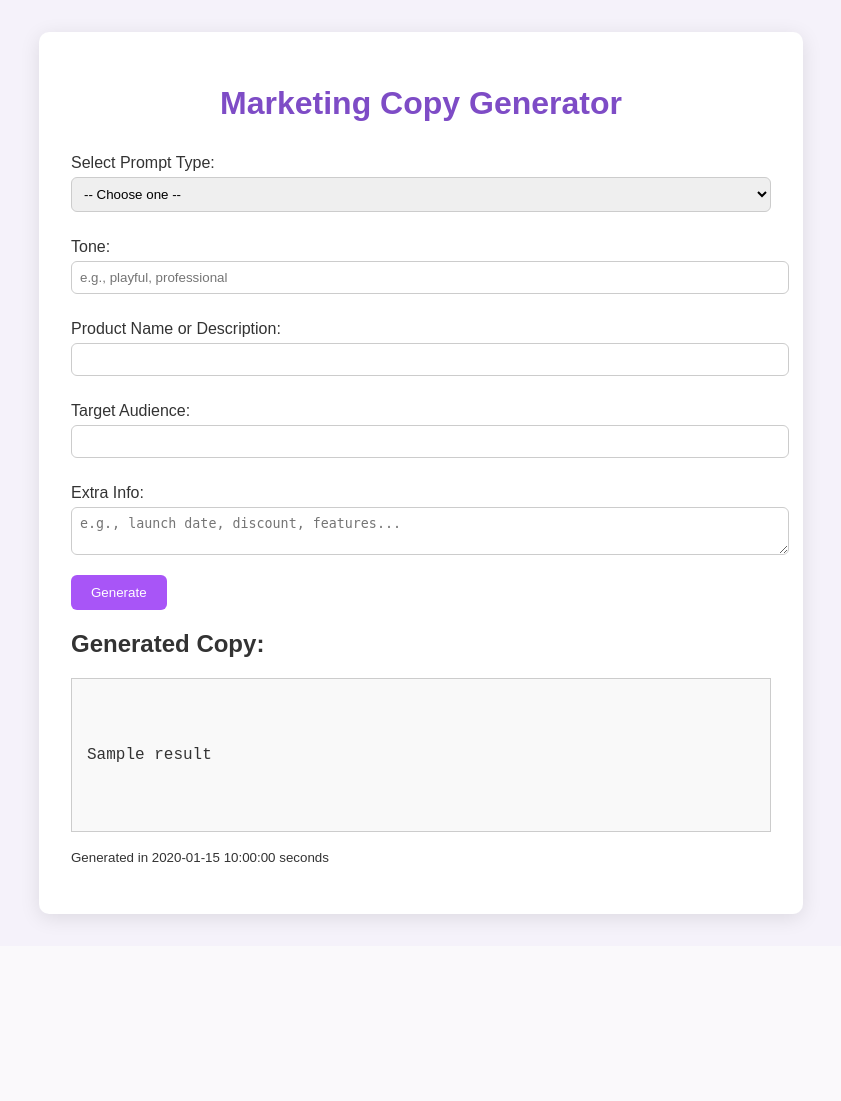
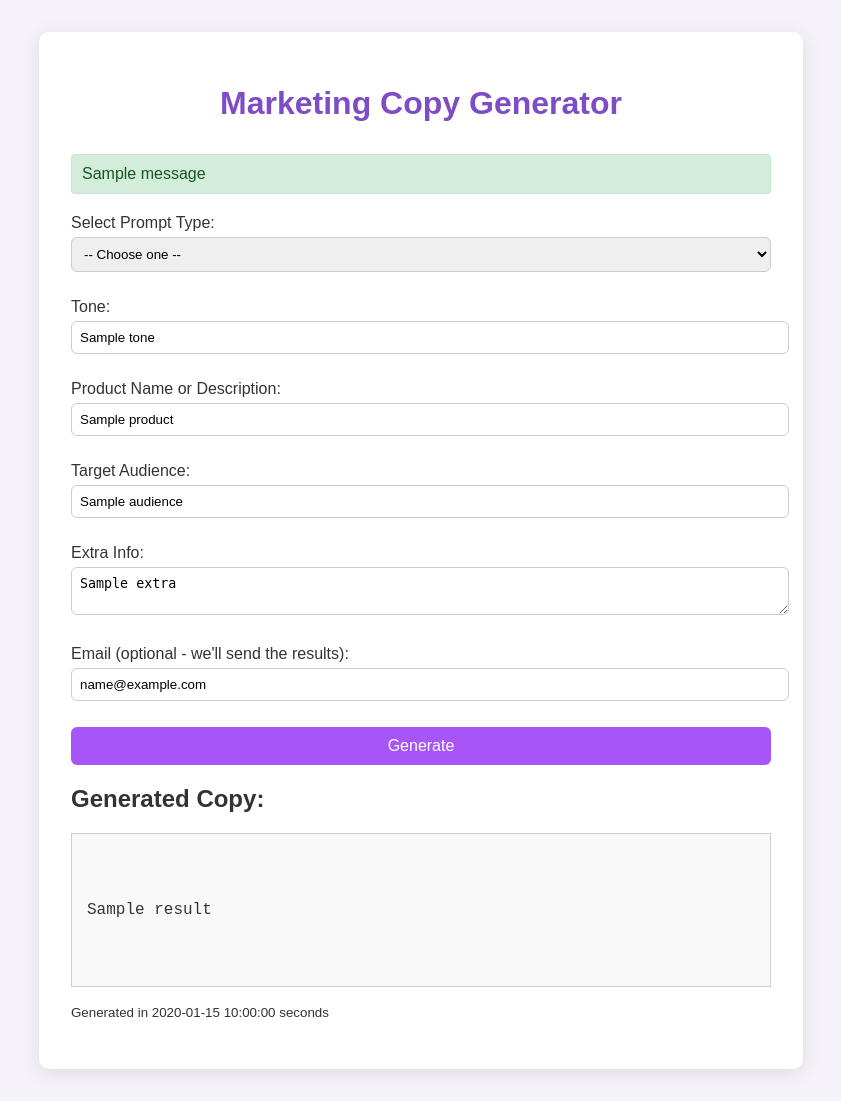
Before and after one commit to ThabisileMtshweni/Marketing-Generator, a Flask app: template templates/index.html in a window 1280 px wide. Shown: the whole page, without its empty margins (219-1060 px from the left). Before the commit the page ends 925 px from the top, so only its background shows below. Run offline with Flask 3, Linux system fonts and the light colour scheme; the template is opened without the code that fills it: most values are stand-ins (such as "Sample title", 1, 10 or a date in 2020); one stand-in notice (Sample message) is shown.

Commit message:
Initial commit

```diff
--- a/app.py
+++ b/app.py
@@ -1,19 +1,69 @@
-from flask import Flask, render_template, request
+from flask import Flask, render_template, request, flash
+from flask_mail import Mail, Message
 import cohere
 import json
 import time
 import os
+from dotenv import load_dotenv
+import smtplib
+import socket
+
+# Load environment variables
+load_dotenv()
 
 # Initialize Flask app
 app = Flask(__name__)
+app.secret_key = os.getenv('SECRET_KEY', 'your-secret-key-here')
 
-# Load Cohere API key
-COHERE_API_KEY = "YXTGgrimFknlWU4RDwfKjHYKuH2DD0pUnT6bu9EY"  # Replace this with your real Cohere API key
+# Configure Flask-Mail with more robust settings
+app.config.update(
+    MAIL_SERVER=os.getenv('MAIL_SERVER', 'smtp.gmail.com'),
+    MAIL_PORT=int(os.getenv('MAIL_PORT', 587)),
+    MAIL_USE_TLS=os.getenv('MAIL_USE_TLS', 'True') == 'True',
+    MAIL_USE_SSL=os.getenv('MAIL_USE_SSL', 'False') == 'True',
+    MAIL_USERNAME=os.getenv('MAIL_USERNAME'),
+    MAIL_PASSWORD=os.getenv('MAIL_PASSWORD'),
+    MAIL_DEFAULT_SENDER=os.getenv('MAIL_DEFAULT_SENDER'),
+    MAIL_TIMEOUT=30,  # Increased timeout
+    MAIL_DEBUG=True
+)
+
+mail = Mail(app)
+
+# Initialize Cohere client
+COHERE_API_KEY = os.getenv('COHERE_API_KEY', 'your-cohere-key')
 co = cohere.Client(COHERE_API_KEY)
 
 # Load prompt templates
 with open("prompts.json") as f:
     prompt_templates = json.load(f)
+
+def test_email_config():
+    """Test email configuration before starting server"""
+    with app.app_context():
+        try:
+            print("Testing email configuration...")
+            with mail.connect() as connection:
+                msg = Message(
+                    subject="Test Email from Marketing Generator",
+                    recipients=["test@example.com"],  # Replace with your test email
+                    body="This is a test email to verify configuration."
+                )
+                connection.send(msg)
+            print("✓ Email configuration is working!")
+            return True
+        except smtplib.SMTPAuthenticationError as e:
+            print(f"✗ Authentication failed: {e}")
+            print("Please verify your email username and password (app password for Gmail)")
+        except smtplib.SMTPServerDisconnected as e:
+            print(f"✗ Server disconnected: {e}")
+            print("Check your network connection and SMTP settings")
+        except socket.timeout as e:
+            print(f"✗ Connection timed out: {e}")
+            print("Try increasing MAIL_TIMEOUT or check your network")
+        except Exception as e:
+            print(f"✗ Unexpected error: {e}")
+        return False
 
 @app.route("/", methods=["GET", "POST"])
 def index():
@@ -26,6 +76,7 @@ def index():
         product = request.form.get("product")
         audience = request.form.get("audience")
         extra = request.form.get("extra")
+        email = request.form.get("email")
 
         # Choose prompt template
         prompt_template = prompt_templates.get(prompt_type, "")
@@ -35,21 +86,77 @@ def index():
 
         try:
             response = co.generate(
-                model="command",  # or "command-light" if you want a smaller model
+                model="command",
                 prompt=prompt,
                 max_tokens=150,
                 temperature=0.7
             )
             result = response.generations[0].text.strip()
+
+            # Send email if provided
+            if email:
+                try:
+                    send_email(email, prompt_type, result)
+                    flash('Your generated copy has been sent to your email!', 'success')
+                except Exception as e:
+                    flash(f'Error sending email: {str(e)}', 'error')
+                    app.logger.error(f"Email error: {str(e)}")
+
         except Exception as e:
             result = f"Error: {str(e)}"
+            flash(f'Generation error: {str(e)}', 'error')
 
         end_time = time.time()
         elapsed = round(end_time - start_time, 2)
 
-        return render_template("index.html", result=result, time=elapsed)
+        return render_template("index.html",
+                            result=result,
+                            time=elapsed,
+                            form_data={
+                                'prompt_type': prompt_type,
+                                'tone': tone,
+                                'product': product,
+                                'audience': audience,
+                                'extra': extra,
+                                'email': email
+                            })
 
-    return render_template("index.html", result=None)
+    return render_template("index.html", result=None, form_data=None)
+
+def send_email(to_email, prompt_type, content):
+    """Enhanced email sending with better error handling"""
+    subject = f"Your Generated {prompt_type.replace('_', ' ').title()}"
+    body = f"""Here's the marketing copy you requested:
+
+{content}
+
+---
+Generated by Marketing Copy Generator
+"""
+
+    try:
+        msg = Message(
+            subject,
+            recipients=[to_email],
+            body=body
+        )
+
+        # Use separate connection to prevent timeouts
+        with mail.connect() as connection:
+            connection.send(msg)
+
+    except smtplib.SMTPResponseException as e:
+        error_msg = f"SMTP Error {e.smtp_code}: {e.smtp_error}"
+        app.logger.error(error_msg)
+        raise Exception(error_msg)
+    except Exception as e:
+        app.logger.error(f"Email sending failed: {str(e)}")
+        raise
 
 if __name__ == "__main__":
-    app.run(debug=True)
+    # Test email configuration before starting server
+    if test_email_config():
+        app.run(debug=True)
+    else:
+        print("Server not started due to email configuration issues")
+        print("Please check your .env file and email settings")
--- a/static/styles.css
+++ b/static/styles.css
@@ -43,29 +43,39 @@ button {
   padding: 10px 20px;
   border-radius: 6px;
   cursor: pointer;
+  font-size: 16px;
+  width: 100%;
+  margin-top: 10px;
 }
 
 button:hover {
   background: #9333ea;
 }
 
-.result textarea {
-  width: 100%;
-  padding: 10px;
-  border: 1px solid #ccc;
-  font-family: monospace;
-}
-
-.error {
-  color: red;
-  margin-top: 20px;
-}
 .output-box {
   border: 1px solid #ccc;
   padding: 15px;
   background-color: #f9f9f9;
   margin-top: 10px;
-  white-space: pre-wrap; /* preserves line breaks */
+  white-space: pre-wrap;
   font-family: 'Courier New', Courier, monospace;
   font-size: 16px;
 }
+
+.alert {
+  padding: 10px;
+  margin-bottom: 20px;
+  border-radius: 4px;
+}
+
+.alert-success {
+  background-color: #d4edda;
+  color: #155724;
+  border: 1px solid #c3e6cb;
+}
+
+.alert-error {
+  background-color: #f8d7da;
+  color: #721c24;
+  border: 1px solid #f5c6cb;
+}
--- a/templates/index.html
+++ b/templates/index.html
@@ -9,28 +9,45 @@
   <div class="container">
     <h1>Marketing Copy Generator</h1>
 
+    {% with messages = get_flashed_messages(with_categories=true) %}
+      {% if messages %}
+        {% for category, message in messages %}
+          <div class="alert alert-{{ category }}">
+            {{ message }}
+          </div>
+        {% endfor %}
+      {% endif %}
+    {% endwith %}
+
     <form method="POST">
       <label for="prompt_type">Select Prompt Type:</label>
       <select name="prompt_type" id="prompt_type" required>
         <option value="">-- Choose one --</option>
-        <option value="product_description">Product Description</option>
-        <option value="social_media_post">Social Media Post</option>
-        <option value="ad_copy">Ad Copy</option>
-        <option value="email_marketing">Email Marketing</option>
-        <option value="tagline">Tagline</option>
+        <option value="product_description" {% if form_data and form_data.prompt_type == 'product_description' %}selected{% endif %}>Product Description</option>
+        <option value="social_media_post" {% if form_data and form_data.prompt_type == 'social_media_post' %}selected{% endif %}>Social Media Post</option>
+        <option value="ad_copy" {% if form_data and form_data.prompt_type == 'ad_copy' %}selected{% endif %}>Ad Copy</option>
+        <option value="email_marketing" {% if form_data and form_data.prompt_type == 'email_marketing' %}selected{% endif %}>Email Marketing</option>
+        <option value="tagline" {% if form_data and form_data.prompt_type == 'tagline' %}selected{% endif %}>Tagline</option>
       </select>
 
       <label for="tone">Tone:</label>
-      <input type="text" id="tone" name="tone" placeholder="e.g., playful, professional" required>
+      <input type="text" id="tone" name="tone" placeholder="e.g., playful, professional"
+             value="{% if form_data %}{{ form_data.tone }}{% endif %}" required>
 
       <label for="product">Product Name or Description:</label>
-      <input type="text" id="product" name="product" required>
+      <input type="text" id="product" name="product"
+             value="{% if form_data %}{{ form_data.product }}{% endif %}" required>
 
       <label for="audience">Target Audience:</label>
-      <input type="text" id="audience" name="audience" required>
+      <input type="text" id="audience" name="audience"
+             value="{% if form_data %}{{ form_data.audience }}{% endif %}" required>
 
       <label for="extra">Extra Info:</label>
-      <textarea id="extra" name="extra" placeholder="e.g., launch date, discount, features..."></textarea>
+      <textarea id="extra" name="extra" placeholder="e.g., launch date, discount, features...">{% if form_data %}{{ form_data.extra }}{% endif %}</textarea>
+
+      <label for="email">Email (optional - we'll send the results):</label>
+      <input type="email" id="email" name="email"
+             value="{% if form_data %}{{ form_data.email }}{% endif %}" placeholder="your@email.com">
 
       <button type="submit">Generate</button>
     </form>
```
